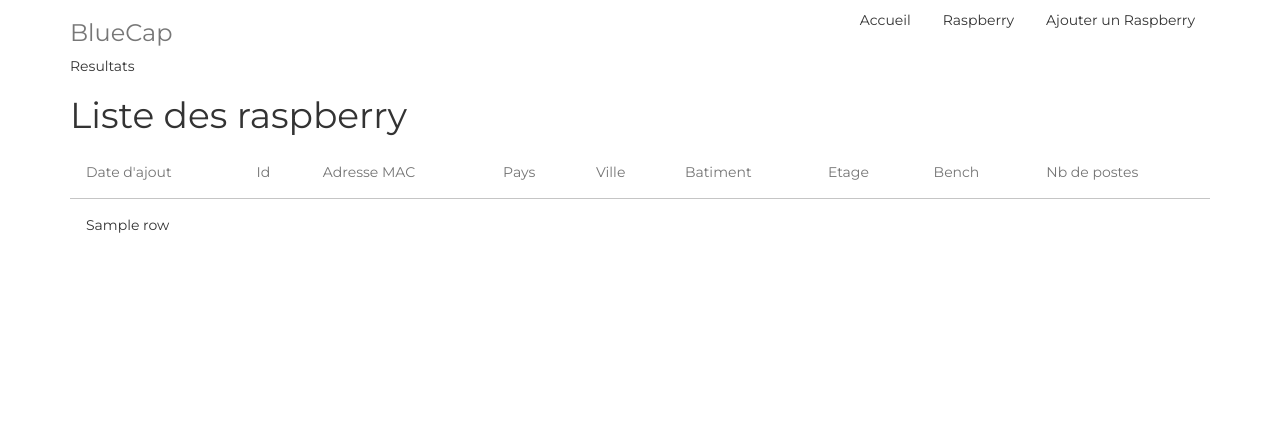
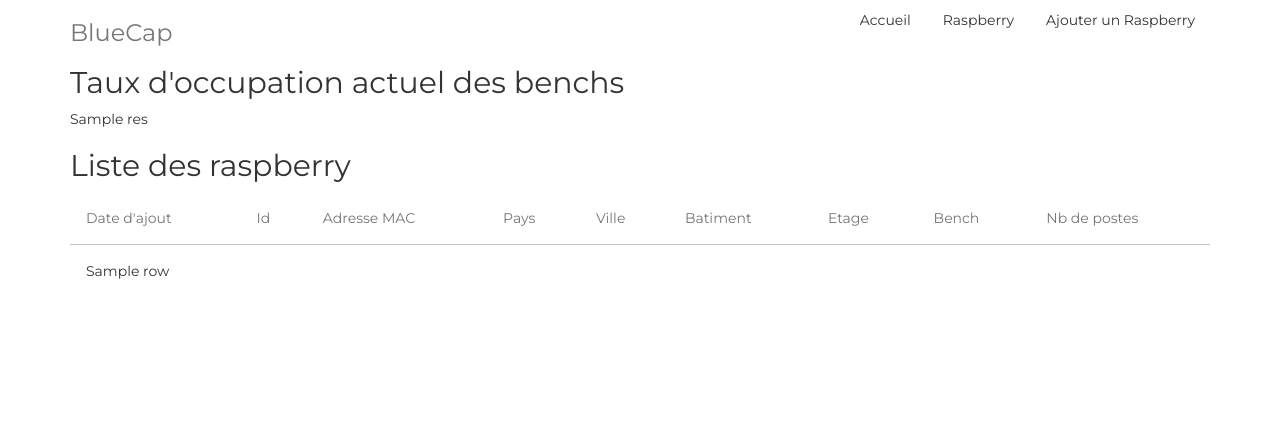
Before and after one commit to Aleetheia/bluecap, a Flask app: template templates/index.html in a window 1280 px wide. Shown: the top 422 px of the page. Run offline with Flask 2, Linux system fonts and the light colour scheme; the template is opened without the code that fills it: most values are stand-ins (such as "Sample title", 1, 10 or a date in 2020); some libraries are stand-ins or nearby versions.

Commit message:
no message

```diff
--- a/templates/index.html
+++ b/templates/index.html
@@ -6,11 +6,12 @@
 
 {% block corps %}
 <div>
-    <a href="results" role="button">Resultats</a>
+    <h2>Taux d'occupation actuel des benchs</h2>
+    {{ res }}
 </div>
 
   <div id="demo">
-  <h1>Liste des raspberry</h1>
+  <h2>Liste des raspberry</h2>
 
   <div class="table-responsive-vertical shadow-z-1">
   <table id="table" class="table table-hover table-mc-light-blue">
@@ -44,5 +45,4 @@
   </div>
 </div>
 
-
 {% endblock %}
```
